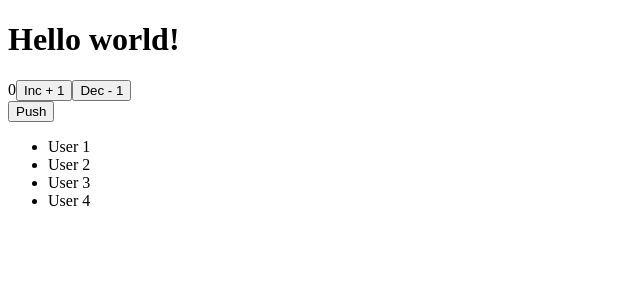
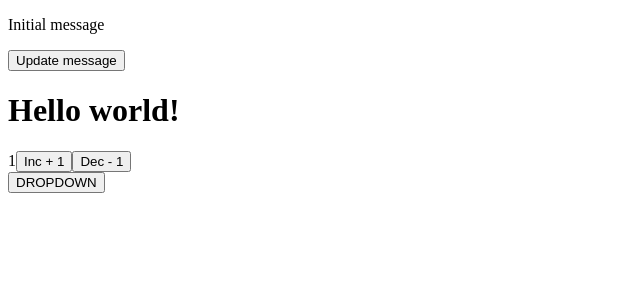
Before and after one commit to RZFalcore/PracticeReact, a React (Create React App) app: page / in a window 1280 px wide. Shown: the top 300 px of the page, without its empty margins (0-640 px from the left). Built offline with nearby package versions, Linux system fonts and the light colour scheme.

Commit message:
state hoisting

```diff
--- a/src/components/App.js
+++ b/src/components/App.js
@@ -1,13 +1,43 @@
-import React from "react";
-import Dropdown from "./Dropdown";
+import React, { Component } from "react";
+import Dropdown from "./Dropdown/Dropdown";
 import Counter from "./Counter/Counter";
+import MessageUpdater from "./MessageUpdater/MessageUpdater";
 
-const App = () => (
-  <div>
-    <h1>Hello world!</h1>
-    <Counter />
-    <Dropdown isOpen />
-  </div>
-);
+class App extends Component {
+  state = {
+    message: "Initial message",
+  };
+
+  updateMessage = () => {
+    this.setState({ message: `Updated message at ${Date.now()}` });
+  };
+
+  render() {
+    const { message } = this.state;
+
+    return (
+      <div>
+        <p>{message}</p>
+        <MessageUpdater updateMessage={this.updateMessage} />
+        <div>
+          <h1>Hello world!</h1>
+          <Counter value={1} step={1} />
+          <Dropdown />
+        </div>
+      </div>
+    );
+  }
+}
 
 export default App;
+
+// const App = () => (
+//   <div>
+//     <h1>Hello world!</h1>
+//     <Counter value={1} step={1} />
+//     <Dropdown />
+//     <MessageUpdater />
+//   </div>
+// );
+
+// export default App;
--- /dev/null
+++ b/src/components/Counter/Controls.js
@@ -0,0 +1,21 @@
+import React from "react";
+import PropTypes from "prop-types";
+
+const Controls = ({ step, onIncrement, onDecrement }) => (
+  <>
+    <button type="button" onClick={onIncrement}>
+      Inc + {step}
+    </button>
+    <button type="button" onClick={onDecrement}>
+      Dec - {step}
+    </button>
+  </>
+);
+
+Controls.propTypes = {
+  step: PropTypes.number.isRequired,
+  onIncrement: PropTypes.func.isRequired,
+  onDecrement: PropTypes.func.isRequired,
+};
+
+export default Controls;
--- a/src/components/Counter/Counter.js
+++ b/src/components/Counter/Counter.js
@@ -1,19 +1,42 @@
 import React, { Component } from "react";
+import PropTypes from "prop-types";
+import Controls from "./Controls";
 
 export default class Counter extends Component {
   static defaultProps = {
+    value: 1,
     step: 1,
   };
+
+  static propTypes = {
+    value: PropTypes.number,
+    step: PropTypes.number,
+  };
   state = {
-    value: 0,
+    value: this.props.value,
   };
 
-  handleIncrement = (e) => {
-    console.log(e);
+  handleIncrement = () => {
+    const { step } = this.props;
+
+    // this.setState({ value: value + step });
+
+    this.setState((prevState) => ({
+      value: prevState.value + step,
+    }));
   };
 
-  handleDecrement = (e) => {
-    console.log(e);
+  handleDecrement = () => {
+    const { step } = this.props;
+    // const { value } = this.state;
+    // this.setState({ value: value - step });
+
+    this.setState((prevState) => ({ value: prevState.value - step }));
+
+    //!Rare useCase: actual props
+    // this.setState((prevState, props) => ({
+    //   value: prevState.value - props.step,
+    // }));
   };
 
   render() {
@@ -22,12 +45,11 @@ export default class Counter extends Component {
     return (
       <div>
         <span>{value}</span>
-        <button type="button" onClick={this.handleIncrement}>
-          Inc + {step}
-        </button>
-        <button type="button" onClick={this.handleDecrement}>
-          Dec - {step}
-        </button>
+        <Controls
+          step={step}
+          onIncrement={this.handleIncrement}
+          onDecrement={this.handleDecrement}
+        />
       </div>
     );
   }
--- a/src/components/Dropdown.js
+++ /dev/null
@@ -1,26 +0,0 @@
-import React, { Component } from "react";
-import PropTypes from "prop-types";
-
-class Dropdown extends Component {
-  state = {};
-
-  static defaultProps = { isOpen: false };
-  static propTypes = {
-    isOpen: PropTypes.bool,
-  };
-  render() {
-    return (
-      <div>
-        <button type="button">Push</button>
-        <ul>
-          <li>User 1</li>
-          <li>User 2</li>
-          <li>User 3</li>
-          <li>User 4</li>
-        </ul>
-      </div>
-    );
-  }
-}
-
-export default Dropdown;
--- /dev/null
+++ b/src/components/Dropdown/Dropdown.js
@@ -0,0 +1,38 @@
+import React, { Component } from "react";
+// import PropTypes from "prop-types";
+
+class Dropdown extends Component {
+  state = {
+    isOpen: false,
+  };
+
+  // // static defaultProps = { isOpen: false };
+  // static propTypes = {
+  //   isOpen: PropTypes.bool,
+  // };
+
+  handleToggle = () => {
+    this.setState((prevState) => ({ isOpen: !prevState.isOpen }));
+  };
+  render() {
+    const { isOpen } = this.state;
+
+    return (
+      <div>
+        <button type="button" onClick={this.handleToggle}>
+          DROPDOWN
+        </button>
+        {isOpen && (
+          <ul>
+            <li>User 1</li>
+            <li>User 2</li>
+            <li>User 3</li>
+            <li>User 4</li>
+          </ul>
+        )}
+      </div>
+    );
+  }
+}
+
+export default Dropdown;
--- /dev/null
+++ b/src/components/MessageUpdater/MessageUpdater.js
@@ -0,0 +1,9 @@
+import React from "react";
+
+const MessageUpdater = ({ updateMessage }) => (
+  <button type="button" onClick={updateMessage}>
+    Update message
+  </button>
+);
+
+export default MessageUpdater;
```
